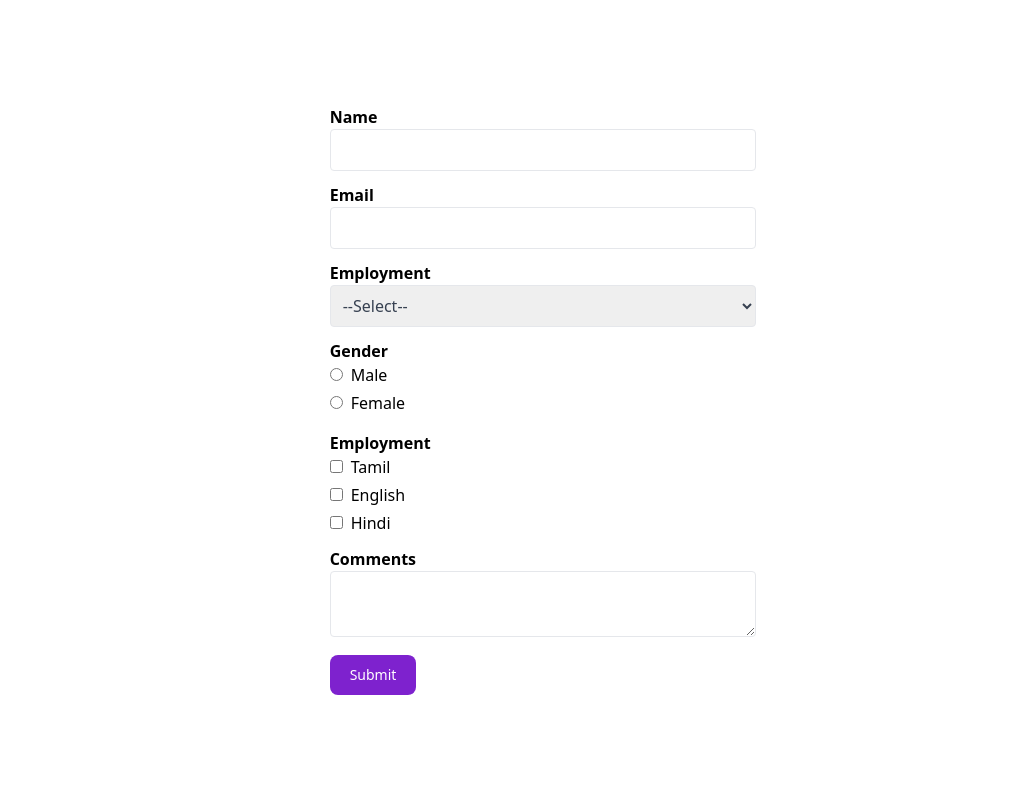
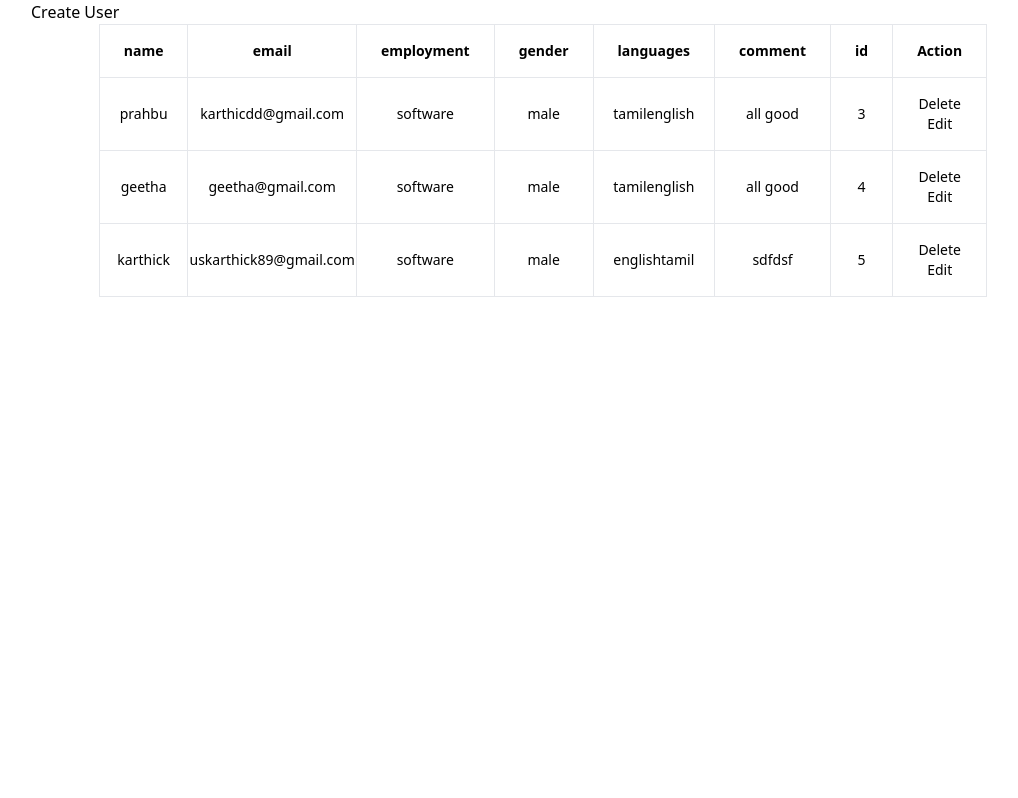
Before and after one commit to uskarthick21/crud-react, a React (Create React App) app: page / in a window 1280 px wide. Shown: the top 798 px of the page, without its empty margins (97-1115 px from the left). Built offline with nearby package versions, Linux system fonts and the light colour scheme; data requests are answered from the project's data file.

Commit message:
modal popup implemented

```diff
--- a/db.json
+++ b/db.json
@@ -1,28 +1,40 @@
 {
   "users": [
     {
-      "name": "karthick",
-      "email": "jolly@gmail.com",
-      "employment": "software",
-      "gender": "female",
-      "languages": [
-        "hindi",
-        "english"
-      ],
-      "comment": "sfsaf",
-      "id": 1
-    },
-    {
-      "name": "geetha",
-      "email": "karthic@gmail.com",
+      "name": "prahbu",
+      "email": "karthicdd@gmail.com",
       "employment": "software",
       "gender": "male",
       "languages": [
         "tamil",
         "english"
       ],
-      "comment": "safsafa",
-      "id": 2
+      "comment": "all good",
+      "id": 3
+    },
+    {
+      "name": "geetha",
+      "email": "geetha@gmail.com",
+      "employment": "software",
+      "gender": "male",
+      "languages": [
+        "tamil",
+        "english"
+      ],
+      "comment": "all good",
+      "id": 4
+    },
+    {
+      "name": "karthick",
+      "email": "uskarthick89@gmail.com",
+      "employment": "software",
+      "gender": "male",
+      "languages": [
+        "english",
+        "tamil"
+      ],
+      "comment": "sdfdsf",
+      "id": 5
     }
   ]
 }
--- a/public/index.html
+++ b/public/index.html
@@ -39,5 +39,6 @@
       To begin the development, run `npm start` or `yarn start`.
       To create a production bundle, use `npm run build` or `yarn build`.
     -->
+		<div class="modal-container"></div>
 	</body>
 </html>
--- a/src/App.js
+++ b/src/App.js
@@ -1,17 +1,37 @@
-import React, { useEffect, useContext } from 'react'
+import React, { useEffect, useContext, useState } from 'react'
 import UserCreate from './Component/UserCreate';
 import UserList from './Component/UserList';
 import UsersContext from './context/users';
+import Modal from './Component/Modal';
 
 function App() {
-    const { fetchUser } = useContext(UsersContext)
+
+    const { fetchUser, setShowModal, showModal } = useContext(UsersContext)
+
     useEffect(() => {
         fetchUser();
     }, [fetchUser])
 
+    const handleClick = () => {
+        setShowModal(!showModal)
+    }
+
+    const handleClose = () => {
+        setShowModal(false)
+    }
+
+    const modal = <Modal onClose={ handleClose }>
+        <UserCreate />
+    </Modal>
+
     return (
         <div>
-            <UserCreate />
+            <div className="w-full max-w-5xl m-auto">
+                <button onClick={ handleClick }>Create User</button>
+            </div>
+
+            { showModal && modal }
+
             <UserList />
         </div>
     )
--- /dev/null
+++ b/src/Component/Modal.js
@@ -0,0 +1,28 @@
+
+import React, { useEffect } from 'react';
+import ReactDOM from 'react-dom';
+
+function Modal({ children, onClose }) {
+
+    useEffect(() => {
+        document.body.classList.add('overflow-hidden');
+
+        return () => {
+            document.body.classList.remove('overflow-hidden');
+        }
+    }, [])
+
+    return ReactDOM.createPortal(
+        <div>
+            <div onClick={ onClose } className="fixed inset-0 bg-gray-300 opacity-80"></div>
+            <div className="fixed inset-40 p-10 bg-white overflow-y-scroll">
+                <div className="flex flex-col justify-between">
+                    { children }
+                </div>
+            </div>
+        </div>,
+        document.querySelector('.modal-container')
+    )
+}
+
+export default Modal;
--- a/src/Component/UserCreate.js
+++ b/src/Component/UserCreate.js
@@ -2,7 +2,7 @@ import React, { useState, useEffect, useContext } from 'react';
 import UsersContext from '../context/users'
 
 function UserCreate() {
-    const { initialState, createUser } = useContext(UsersContext)
+    const { initialState, createUser, setShowModal } = useContext(UsersContext)
     const [formData, setFormData] = useState(initialState);
 
 
@@ -26,24 +26,16 @@ function UserCreate() {
         }
     }
 
-    // const handleDelete = (userId) => {
-    //     console.log("userID:", userId)
-    //     deleteUser(userId)
-    // }
-
     const handleSubmit = (e) => {
         e.preventDefault();
         createUser(formData)
         setFormData({ ...initialState, languages: [] });
-
+        setShowModal(false);
     }
 
-
-
-
     return (
-        <div className="h-screen flex items-center justify-center">
-            <form onSubmit={ handleSubmit } className="w-full md:w-1/3 bg-white rounded-lg items-center">
+        <div className="flex items-center justify-center">
+            <form onSubmit={ handleSubmit } className="w-full md:w-2/3 bg-white rounded-lg items-center">
                 <div className="w-full mb-3">
                     <label className="font-semibold" htmlFor="userName">Name</label>
                     <input className="px-2 w-full border rounded py-2 text-gray-700 focus:outline-none items-center" id="name" onChange={ handleOnChange } name="name" value={ formData.name } />
--- a/src/context/users.js
+++ b/src/context/users.js
@@ -6,6 +6,7 @@ const UsersContext = createContext();
 function Provider({ children }) {
 
     const [users, setUsers] = useState([]);
+    const [showModal, setShowModal] = useState(false);
 
     const initialState = {
         name: '',
@@ -46,7 +47,10 @@ function Provider({ children }) {
         users,
         createUser,
         fetchUser,
-        deleteUser
+        deleteUser,
+        showModal,
+        setShowModal
+
     }
 
     return (
```
Lines whose indentation alone changed are shown as unchanged.
